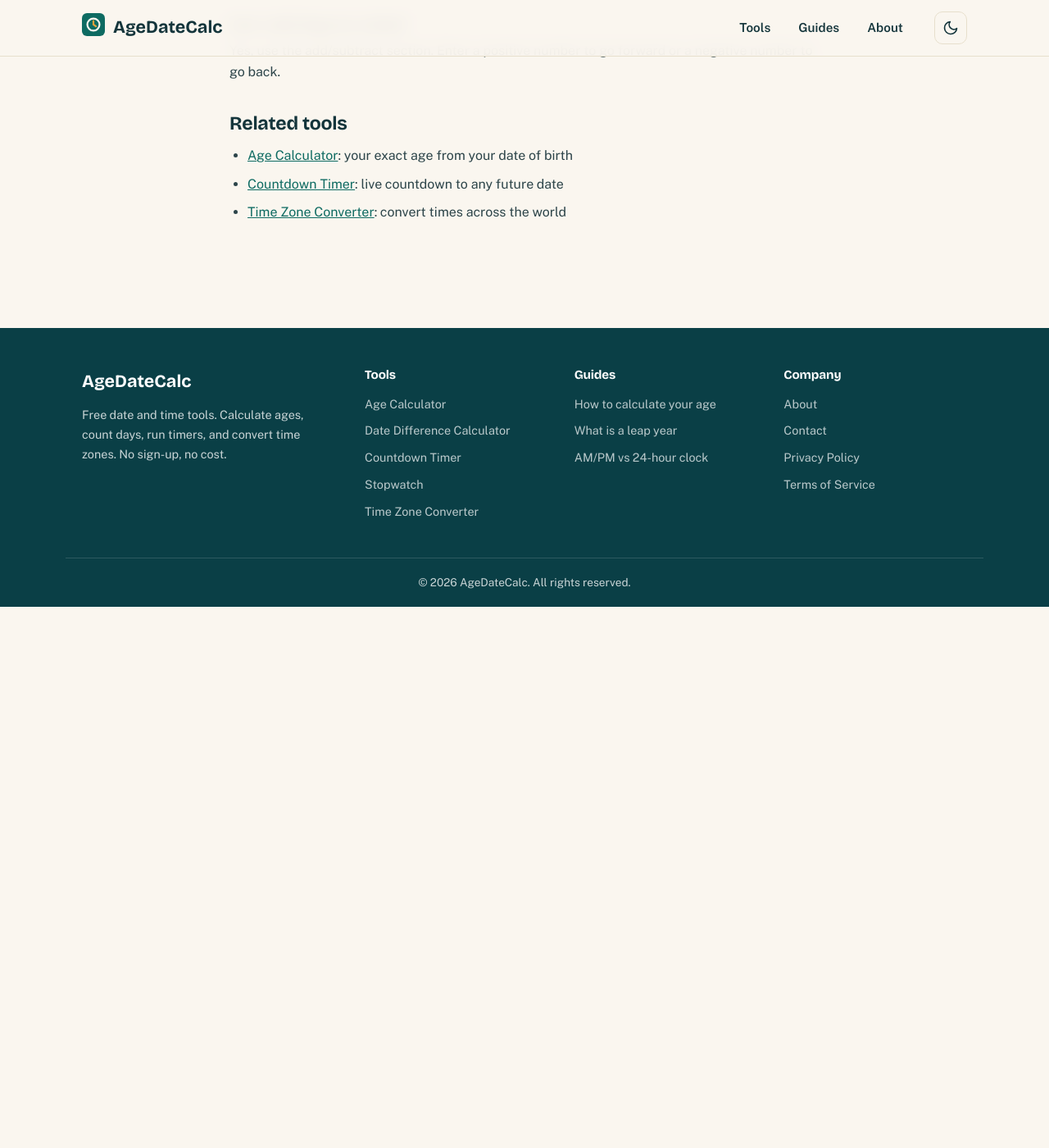
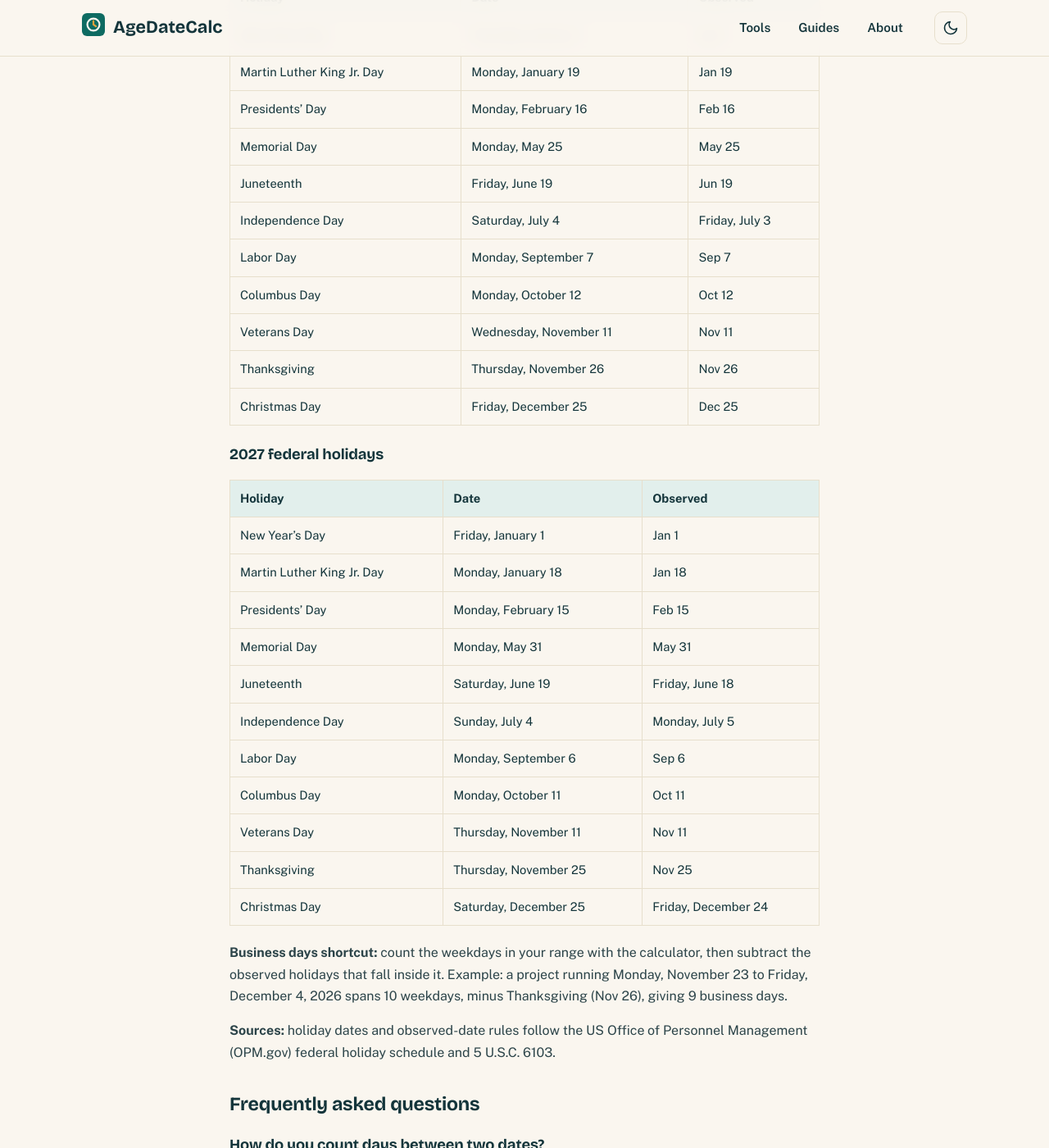
Before and after one commit to zaidmeo09-dhangal/agedatecalc, a Jekyll site: the page built from date-difference-calculator.md, in a window 1280 px wide and 1400 px high, scrolled down 3059 px. Shown: the whole window at 82% size. Built offline with Jekyll 4.4.1, drawn with Linux system fonts in a browser that asks for light colours; before the commit the page ends 3799 px from its top, so only the background shows below that; some of the changed text lies outside the part shown.

Commit message:
Competitor-beating upgrades: shareable URLs, US holidays, E-E-A-T sources, freshness

```diff
--- a/date-difference-calculator.md
+++ b/date-difference-calculator.md
@@ -90,6 +90,8 @@
 
 <div class="prose" markdown="1">
 
+<p class="result-note" style="font-size:.85rem">Guide updated October 2026.</p>
+
 ## How to use this calculator
 
 **Date difference mode:** pick a start date and an end date, then click Calculate Difference. You get the gap in days, weeks, months, and years.
@@ -138,6 +140,46 @@
 - **Forgetting month lengths:** "one month from January 31" is not a fixed number of days. The calculator resolves it against the real calendar.
 - **Leap years:** any period crossing February 2024 includes a 29th that 2025 and 2026 do not have.
 - **Times in different zones:** this tool counts whole calendar days. If your dates come with times in different time zones, convert them first with the [Time Zone Converter]({{ '/time-zone-converter/' | relative_url }}), then count the days.
+
+## US federal holidays 2026 and 2027
+
+Business-day math lives or dies on the holiday list. These are the US federal holidays under 5 U.S.C. 6103. When a holiday falls on a weekend, federal offices observe it on the nearest weekday (Friday for Saturday, Monday for Sunday), which is the date most US employers actually close.
+
+### 2026 federal holidays
+
+| Holiday | Date | Observed |
+|---|---|---|
+| New Year's Day | Thursday, January 1 | Jan 1 |
+| Martin Luther King Jr. Day | Monday, January 19 | Jan 19 |
+| Presidents' Day | Monday, February 16 | Feb 16 |
+| Memorial Day | Monday, May 25 | May 25 |
+| Juneteenth | Friday, June 19 | Jun 19 |
+| Independence Day | Saturday, July 4 | Friday, July 3 |
+| Labor Day | Monday, September 7 | Sep 7 |
+| Columbus Day | Monday, October 12 | Oct 12 |
+| Veterans Day | Wednesday, November 11 | Nov 11 |
+| Thanksgiving | Thursday, November 26 | Nov 26 |
+| Christmas Day | Friday, December 25 | Dec 25 |
+
+### 2027 federal holidays
+
+| Holiday | Date | Observed |
+|---|---|---|
+| New Year's Day | Friday, January 1 | Jan 1 |
+| Martin Luther King Jr. Day | Monday, January 18 | Jan 18 |
+| Presidents' Day | Monday, February 15 | Feb 15 |
+| Memorial Day | Monday, May 31 | May 31 |
+| Juneteenth | Saturday, June 19 | Friday, June 18 |
+| Independence Day | Sunday, July 4 | Monday, July 5 |
+| Labor Day | Monday, September 6 | Sep 6 |
+| Columbus Day | Monday, October 11 | Oct 11 |
+| Veterans Day | Thursday, November 11 | Nov 11 |
+| Thanksgiving | Thursday, November 25 | Nov 25 |
+| Christmas Day | Saturday, December 25 | Friday, December 24 |
+
+**Business days shortcut:** count the weekdays in your range with the calculator, then subtract the observed holidays that fall inside it. Example: a project running Monday, November 23 to Friday, December 4, 2026 spans 10 weekdays, minus Thanksgiving (Nov 26), giving 9 business days.
+
+**Sources:** holiday dates and observed-date rules follow the US Office of Personnel Management (OPM.gov) federal holiday schedule and 5 U.S.C. 6103.
 
 ## Frequently asked questions
 
@@ -194,7 +236,24 @@
       '<div class="result-box"><span class="num">' + weeks + 'w ' + remDays + 'd</span><span class="lbl">Weeks</span></div>' +
       '<div class="result-box"><span class="num">' + y + 'y ' + mo + 'm ' + dd + 'd</span><span class="lbl">Years / months / days</span></div>' +
       '</div>' +
-      '<p class="result-note">From <strong>' + fmtDate(d1) + '</strong> to <strong>' + fmtDate(d2) + '</strong>.</p>';
+      '<p class="result-note">From <strong>' + fmtDate(d1) + '</strong> to <strong>' + fmtDate(d2) + '</strong>.</p>' +
+      '<p class="result-note"><button type="button" class="btn btn-outline btn-sm" id="dd-share-btn">Copy share link</button> <span id="dd-share-msg" style="font-size:.85rem"></span></p>';
+    try{
+      var u = new URL(window.location.href);
+      u.searchParams.set("from", s); u.searchParams.set("to", e);
+      u.searchParams.delete("base"); u.searchParams.delete("days");
+      window.history.replaceState(null, "", u.toString());
+    }catch(e2){}
+    var dshare = document.getElementById("dd-share-btn");
+    if(dshare){
+      dshare.addEventListener("click", function(){
+        var msg = document.getElementById("dd-share-msg");
+        function done(t){ if(msg){ msg.textContent = t; } }
+        if(navigator.clipboard && navigator.clipboard.writeText){
+          navigator.clipboard.writeText(window.location.href).then(function(){ done("Link copied!"); }, function(){ done("Copy failed, copy the URL manually."); });
+        }else{ done("Copy this page URL to share."); }
+      });
+    }
   });
 
   document.getElementById("dd-add-btn").addEventListener("click", function(){
@@ -206,6 +265,28 @@
     if(isNaN(d)){ out.innerHTML = '<p class="result-note">Please enter a valid date.</p>'; return; }
     d.setDate(d.getDate() + n);
     out.innerHTML = '<p class="result-note">Result: <strong>' + fmtDate(d) + '</strong></p>';
+    try{
+      var u2 = new URL(window.location.href);
+      u2.searchParams.set("base", b); u2.searchParams.set("days", String(n));
+      u2.searchParams.delete("from"); u2.searchParams.delete("to");
+      window.history.replaceState(null, "", u2.toString());
+    }catch(e3){}
   });
+
+  try{
+    var qp = new URLSearchParams(window.location.search);
+    var qfrom = qp.get("from"), qto = qp.get("to");
+    var qbase = qp.get("base"), qdays = qp.get("days");
+    var dateRe = /^\d{4}-\d{2}-\d{2}$/;
+    if(qfrom && qto && dateRe.test(qfrom) && dateRe.test(qto)){
+      document.getElementById("dd-start").value = qfrom;
+      document.getElementById("dd-end").value = qto;
+      document.getElementById("dd-btn").click();
+    }else if(qbase && qdays && dateRe.test(qbase) && /^-?\d+$/.test(qdays)){
+      document.getElementById("dd-base").value = qbase;
+      document.getElementById("dd-days").value = qdays;
+      document.getElementById("dd-add-btn").click();
+    }
+  }catch(e4){}
 })();
 </script>
```
